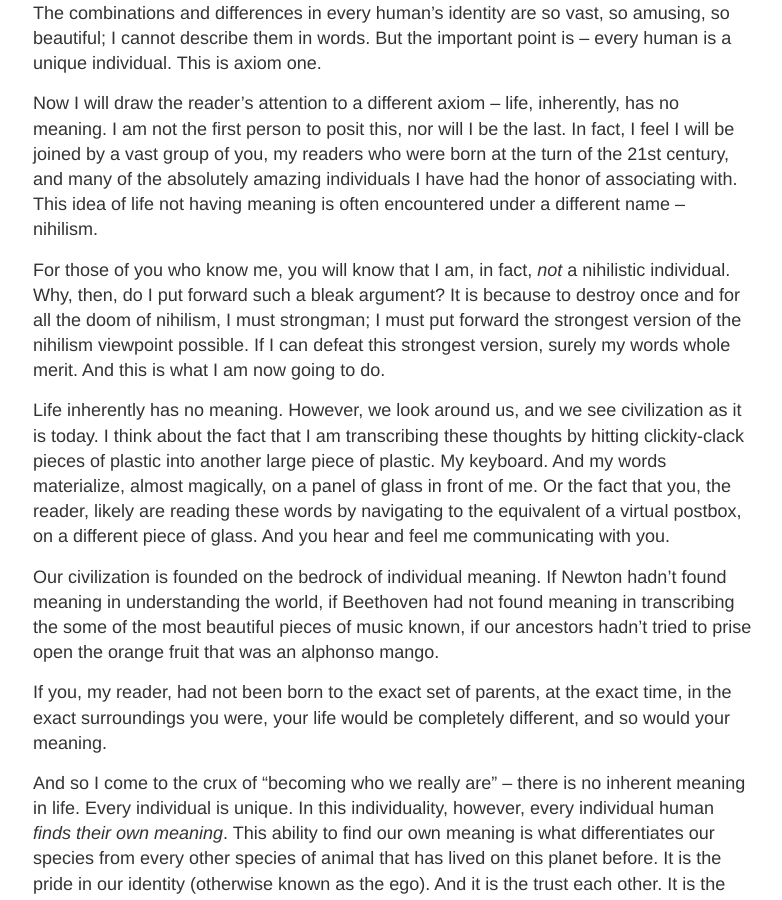
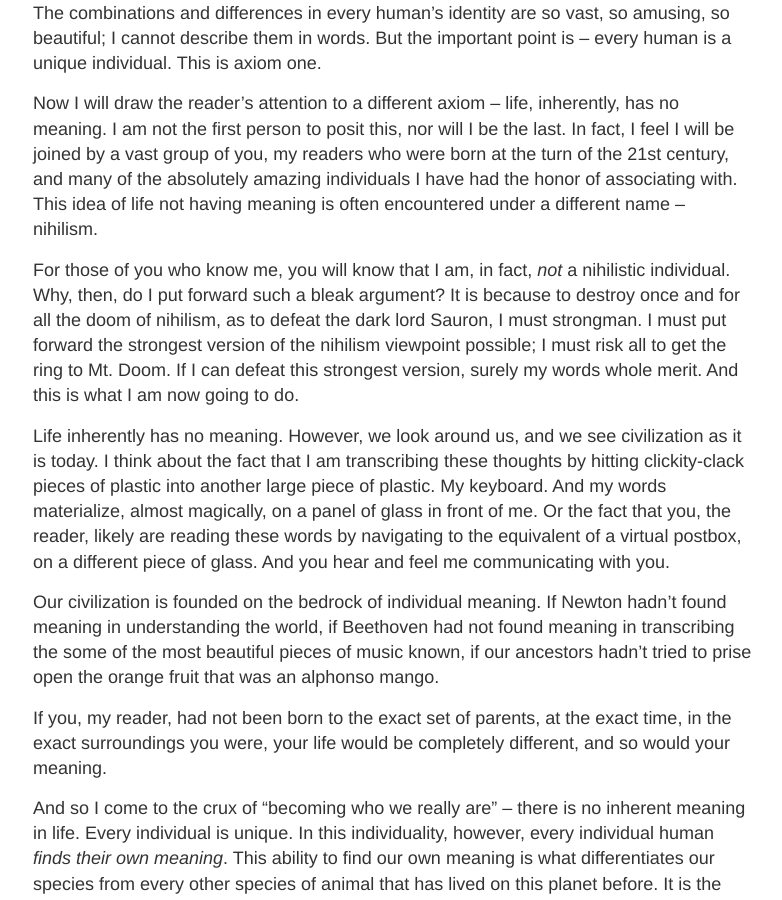
Before and after one commit to Ram-G/ram-g.github.io, a Jekyll site: the page built from _posts/2021-02-06-become-who-you-really-are.md, in a window 1280 px wide and 900 px high, scrolled down 649 px. Shown: the whole window, without its empty margins (247-1029 px from the left). Built offline with Jekyll 4.4.1, drawn with Linux system fonts in a browser that asks for light colours; our own code applies the rules of GitHub Pages for plain Markdown files.

Commit message:
one ring to rule them all

```diff
--- a/_posts/2021-02-06-become-who-you-really-are.md
+++ b/_posts/2021-02-06-become-who-you-really-are.md
@@ -8,7 +8,7 @@ Over the past few days, perhaps coincidentally, *twice* I’ve had the chance to
 
 Now I will draw the reader’s attention to a different axiom – life, inherently, has no meaning. I am not the first person to posit this, nor will I be the last. In fact, I feel I will be joined by a vast group of you, my readers who were born at the turn of the 21st century, and many of the absolutely amazing individuals I have had the honor of associating with. This idea of life not having meaning is often encountered under a different name – nihilism.
 
-For those of you who know me, you will know that I am, in fact, _not_ a nihilistic individual. Why, then, do I put forward such a bleak argument? It is because to destroy once and for all the doom of nihilism, I must strongman; I must put forward the strongest version of the nihilism viewpoint possible. If I can defeat this strongest version, surely my words whole merit. And this is what I am now going to do.
+For those of you who know me, you will know that I am, in fact, _not_ a nihilistic individual. Why, then, do I put forward such a bleak argument? It is because to destroy once and for all the doom of nihilism, as to defeat the dark lord Sauron, I must strongman. I must put forward the strongest version of the nihilism viewpoint possible; I must risk all to get the ring to Mt. Doom. If I can defeat this strongest version, surely my words whole merit. And this is what I am now going to do.
 
 Life inherently has no meaning. However, we look around us, and we see civilization as it is today. I think about the fact that I am transcribing these thoughts by hitting clickity-clack pieces of plastic into another large piece of plastic. My keyboard. And my words materialize, almost magically, on a panel of glass in front of me. Or the fact that you, the reader, likely are reading these words by navigating to the equivalent of a virtual postbox, on a different piece of glass. And you hear and feel me communicating with you.
 
```
